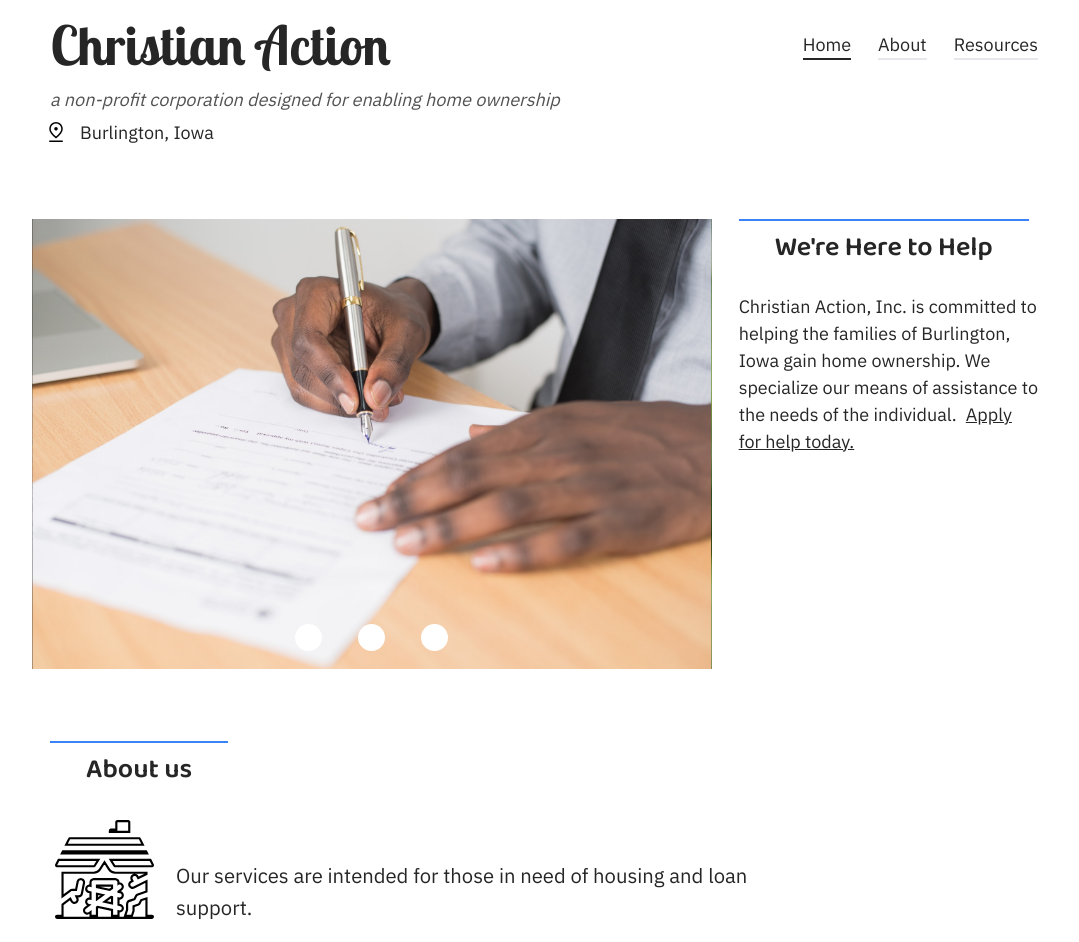
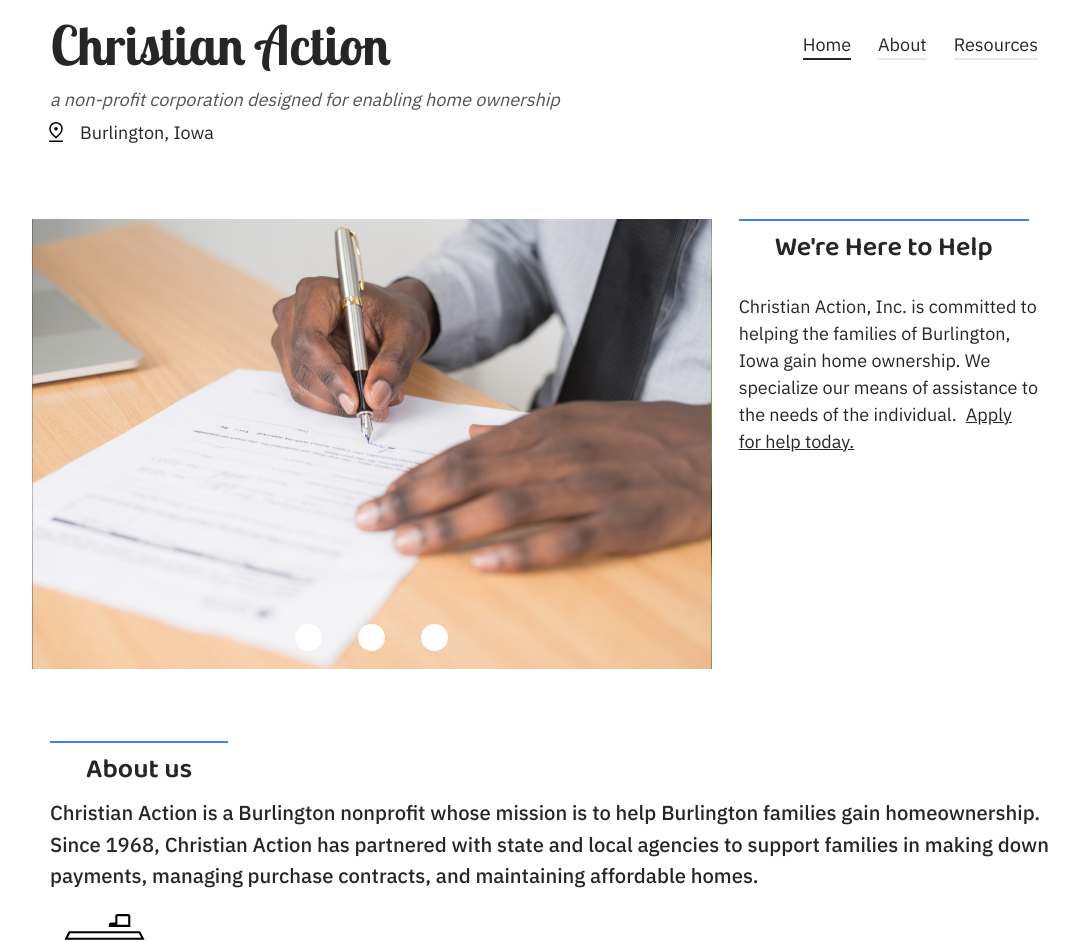
Before and after one commit to blaze-vincent/christian-action-2022, a Next.js app: page / in a window 1280 px wide. Shown: the top 942 px of the page, without its empty margins (96-1175 px from the left). Built offline with nearby package versions, Linux system fonts and the light colour scheme.

Commit message:
Add mission statement

```diff
--- a/components/aboutPreview/aboutPreview.js
+++ b/components/aboutPreview/aboutPreview.js
@@ -6,10 +6,12 @@ export default function AboutPreview(){
   return <div
     className="w-full max-w-screen-lg flex flex-col gap-4"
   >
-    <div className="pl-4">
+    <div className="pl-4 ">
       <SectionTitle title="About us" />
+      <p className="text-lg relative font-medium">
+        Christian Action is a Burlington nonprofit whose mission is to help Burlington families gain homeownership. Since 1968, Christian Action has partnered with state and local agencies to support families in making down payments, managing purchase contracts, and maintaining affordable homes.
+      </p>
     </div>
-
     <Section imgSrc={'/svg/house-broken.svg'} textContent='Our services are intended for those in need of housing and loan support.'/>
     <Section imgSrc={'/svg/help.svg'} textContent='We aid people in achieving a comfortable living situation. The services we offer include partial down payments and zero-interest loans.'/>
     <Section imgSrc={'/svg/house.svg'} textContent='With our help, you can get back on your feet and live comfortably.'/>
```
